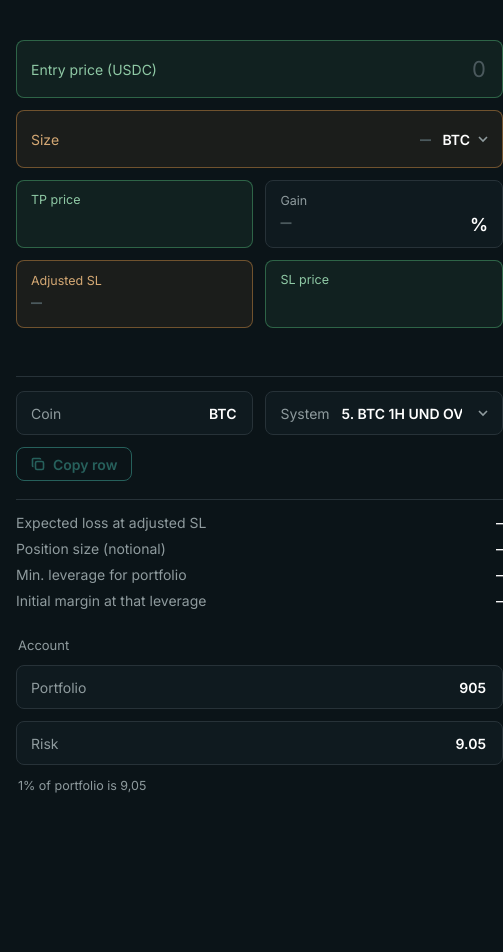
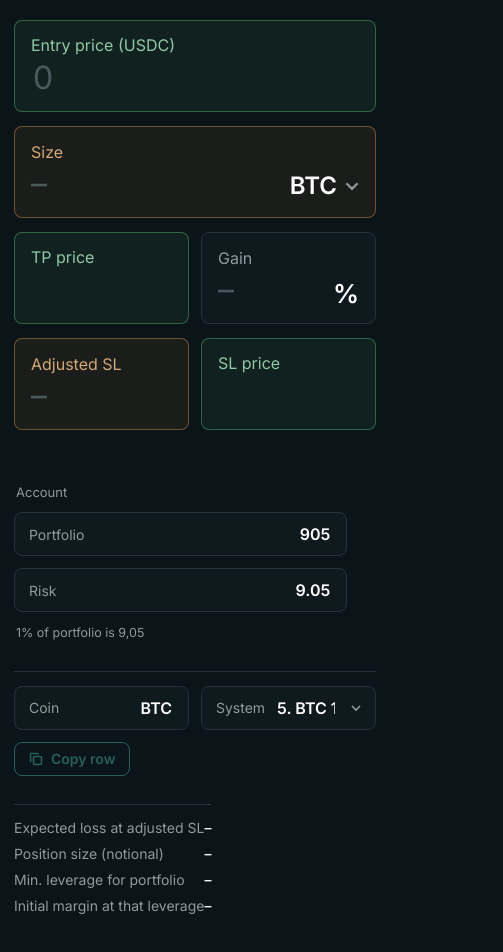
Before and after one commit to kosmenreal/TEST3, a plain HTML site: page index.html in a window 390 px wide. Shown: the whole page, 503 px wide, since content can reach past the window. Before the commit the page ends 844 px from the top, so only its background shows below. Drawn offline with Linux system fonts and the light colour scheme.

Commit message:
Update index.html

```diff
--- a/index.html
+++ b/index.html
@@ -44,7 +44,6 @@
   }
   @media (max-width: 680px) { .wrap { grid-template-columns: 1fr; } }
   aside { order: -1; }
-  @media (max-width: 680px) { aside { order: 1; } }
 
   .col { display: flex; flex-direction: column; gap: 12px; }
   .row { display: grid; gap: 12px; }
@@ -90,15 +89,29 @@
   .field.big { height: 52px; }
   .field.big input, .field.big .value { font-size: 18px; }
   @media (max-width: 680px) {
-    .field.big { height: 58px; }
-    .field.big input, .field.big .value { font-size: 22px; }
-    .row.two .field.big {
+    body { padding: 20px 14px 40px; }
+    .field input, .field select { font-size: 16px; }
+    .field.big {
       display: grid; grid-template-columns: 1fr auto; grid-template-areas: "l l" "v u";
-      align-content: center; row-gap: 1px; height: 68px;
+      align-content: center; align-items: end; row-gap: 4px;
+      height: auto; min-height: 92px; padding: 12px 16px;
     }
-    .row.two .field.big > .label { grid-area: l; font-size: 12.5px; }
-    .row.two .field.big > input, .row.two .field.big > .value { grid-area: v; text-align: left; }
-    .row.two .field.big > .unit { grid-area: u; align-self: end; font-size: 18px; }
+    .field.big > .label { grid-area: l; font-size: 16px; align-self: start; }
+    .field.big > input, .field.big > .value { grid-area: v; text-align: left; font-size: 32px; line-height: 1.15; }
+    .field.big > .unit { grid-area: u; font-size: 26px; line-height: 1.15; }
+    .field.big > label { grid-area: u; align-self: end; }
+    .field.big select { font-size: 24px; }
+    .field.big .chev { width: 14px; height: 14px; }
+  }
+
+  /* Phone: order is top fields, account, copy bar, then the stats far below */
+  @media (max-width: 680px) {
+    .wrap { display: flex; flex-direction: column; gap: 22px; }
+    .ticket { display: contents; }
+    .topgroup { order: 1; gap: 14px; }
+    aside { order: 2; }
+    .copybar { order: 3; margin-top: 0; }
+    .stats { order: 4; margin-top: 140px; }
   }
 
   .field.bad { border-color: var(--bad); }
@@ -157,7 +170,8 @@
 <main class="wrap">
 
   <!-- Order ticket -->
-  <section class="col" aria-label="Order">
+  <section class="col ticket" aria-label="Order">
+  <div class="col topgroup">
     <label class="field g big">
       <span class="label">Entry price (USDC)</span>
       <input id="entry" inputmode="decimal" autocomplete="off" placeholder="0">
@@ -198,6 +212,7 @@
     </div>
 
     <div class="note" id="note" role="status"></div>
+  </div>
 
 
     <div class="copybar">
```
